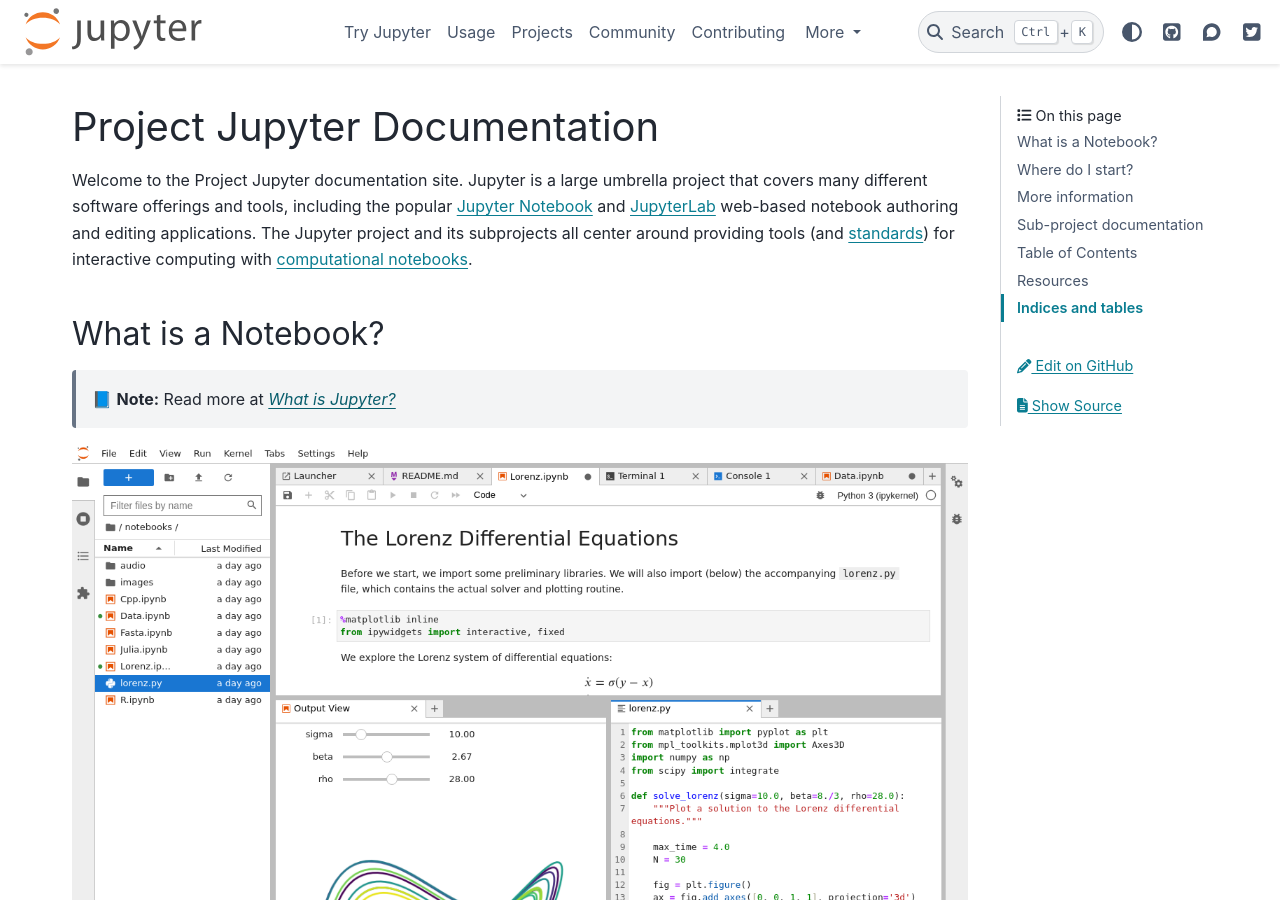
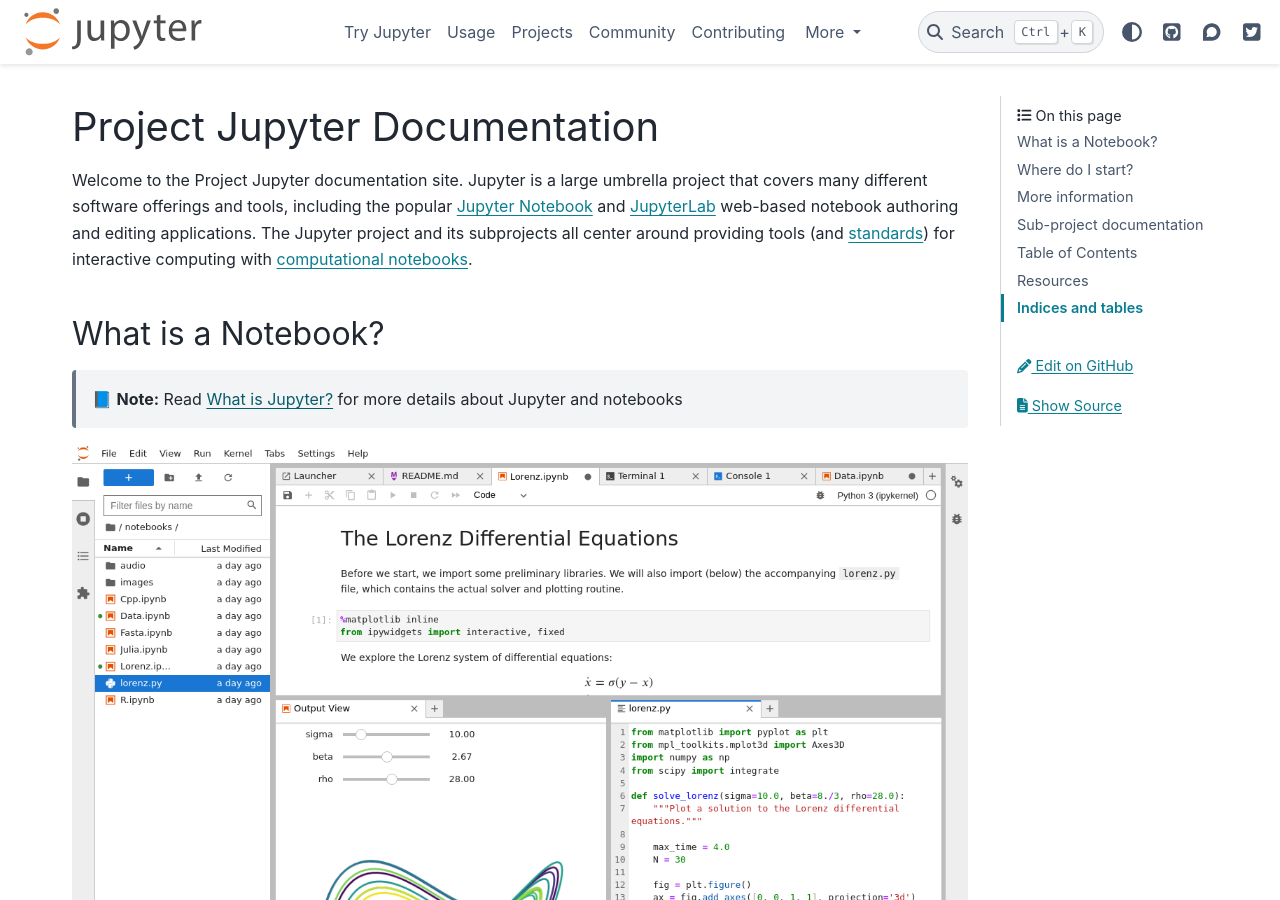
Before and after one commit to jupyter/jupyter, a Sphinx documentation site: the page built from docs/source/index.md, in a window 1280 px wide and 900 px high. Built offline with Sphinx 7.4.7 and the PyData theme 0.15.4, drawn with Linux system fonts in a browser that asks for light colours; pages that are not in the unit, such as notebooks, are missing from menus.

Commit message:
Revise note.

```diff
--- a/docs/source/index.md
+++ b/docs/source/index.md
@@ -10,7 +10,7 @@
 
 ## What is a Notebook?
 
-> 📘 **Note:** Read more at *[What is Jupyter?](what_is_jupyter)*
+> 📘 **Note:** Read [What is Jupyter?](what_is_jupyter) for more details about Jupyter and notebooks
 
 ![jupyterlab.png](_static/_images/jupyterlab.png)
 
```
